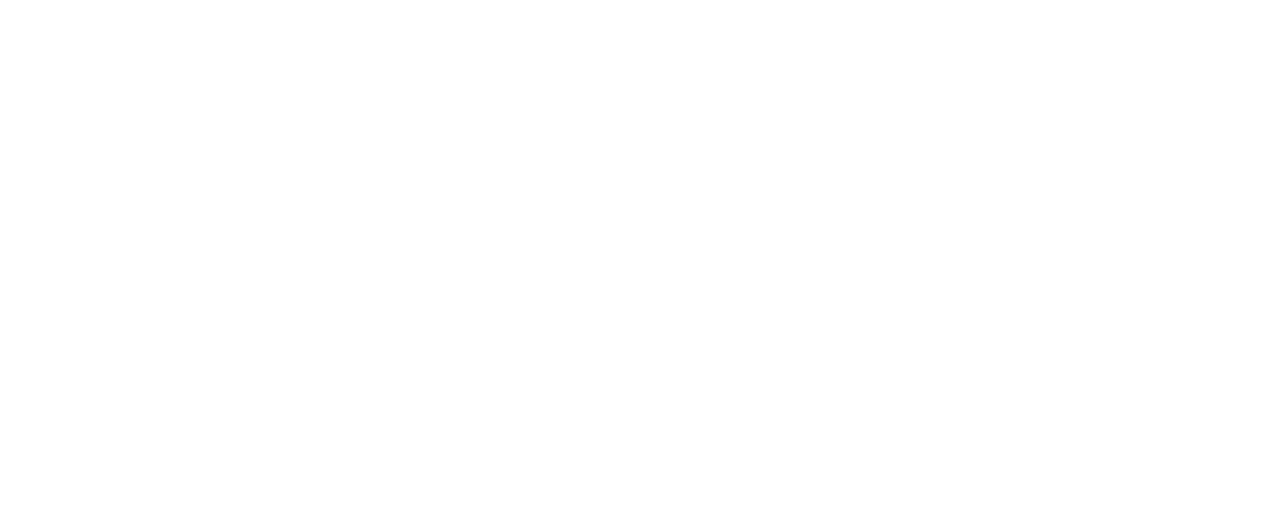
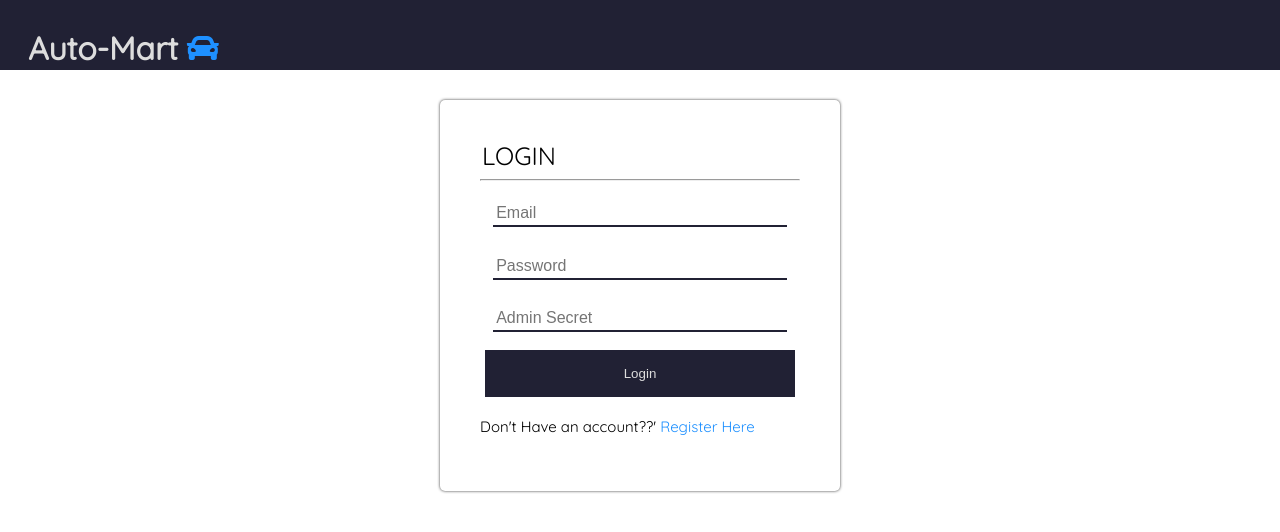
Before and after one commit to NonsoAmadi10/Auto-Mart, a plain HTML site: page UI/signin.html in a window 1280 px wide. Drawn offline with Linux system fonts and the light colour scheme.

Commit message:
(feature): User should be able to signin into their account
- Build a simple and attractive UI

[Delivers #165963686]

```diff
--- a/UI/css/index.css
+++ b/UI/css/index.css
@@ -111,7 +111,7 @@ nav{
 
 }
 .others a {
-    color: rgba(0, 0, 22, 0.87);
+    color: dodgerblue;
 }
 legend{
     font-size: 25px;
--- a/UI/signin.html
+++ b/UI/signin.html
@@ -0,0 +1,44 @@
+<!DOCTYPE html>
+<html lang="en">
+<head>
+    <meta charset="UTF-8">
+    <meta name="viewport" content="width=device-width, initial-scale=1.0">
+    <meta http-equiv="X-UA-Compatible" content="ie=edge">
+    <link href="https://fonts.googleapis.com/css?family=PT+Sans|Quicksand" rel="stylesheet">
+  <link rel="stylesheet" href="https://use.fontawesome.com/releases/v5.8.2/css/all.css" integrity="sha384-oS3vJWv+0UjzBfQzYUhtDYW+Pj2yciDJxpsK1OYPAYjqT085Qq/1cq5FLXAZQ7Ay" crossorigin="anonymous">
+    <link rel="stylesheet" href="css/index.css">
+    <title>Signin</title>
+</head>
+<body>
+    <header>
+        <nav>
+            <h2 class="logo">Auto-Mart <span class="icon"><i class="fas fa-car"></i></span></h2>
+        </nav>
+      </header>
+
+      <div class="wrapper">
+        <form action="" class="account">
+          <legend>LOGIN</legend>
+          <hr>
+
+            <div class="input-labels">
+                <input type="email" name="" id="email" placeholder="Email" required>
+              </div>
+
+                <div class="input-labels">
+                    <input type="password" name="" id="password" placeholder="Password" required>
+                  </div>
+
+                    <div class="input-labels">
+                        <input type="password" name=""  placeholder="Admin Secret" id="admin-secret">
+                      </div>
+                      <div class="input-labels">
+                          <button type="submit" class="btn-primary">Login</button>
+                      </div>
+                      <div class="others">
+                        <p>Don't Have an account??' <a href="">Register Here</a> </p>
+                      </div>
+        </form>
+      </div>
+</body>
+</html>
```
